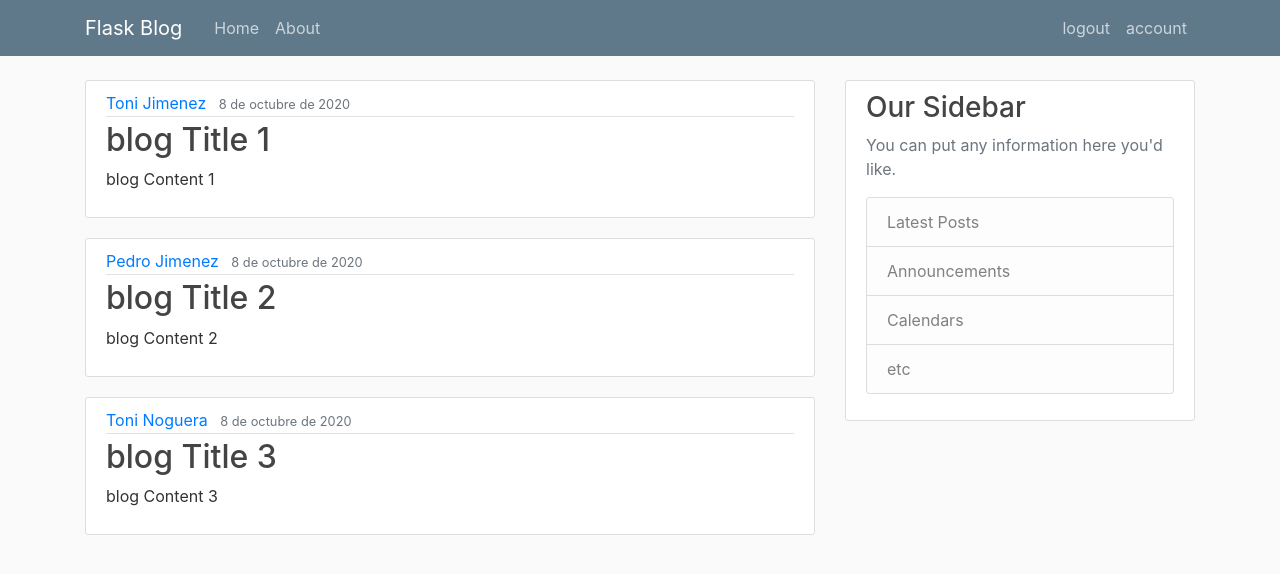
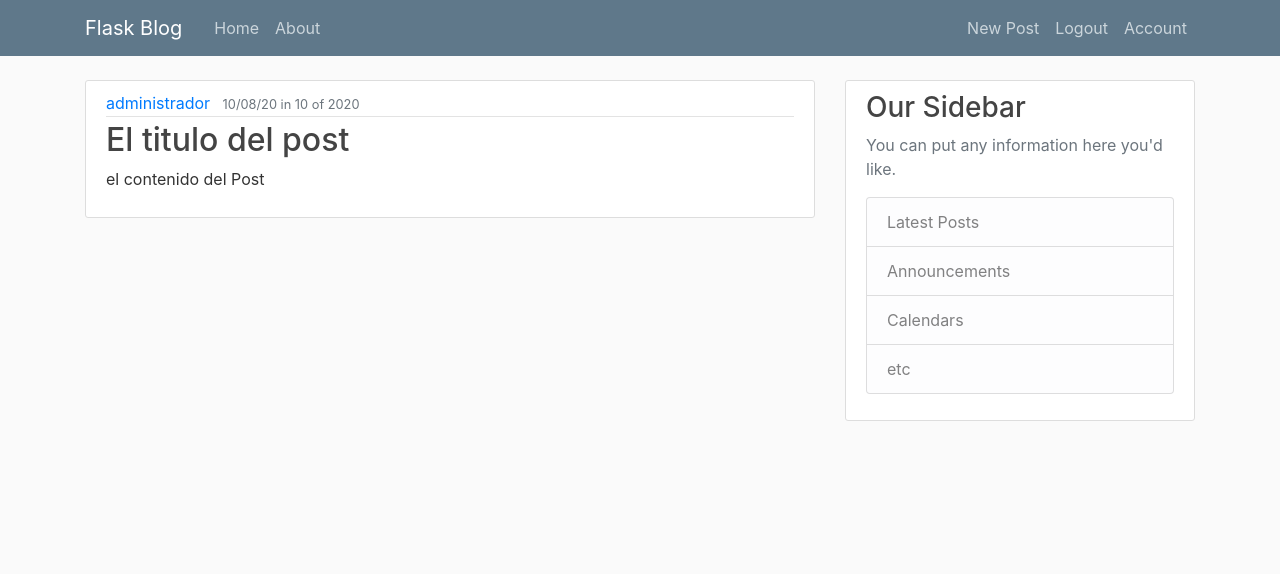
Before and after one commit to ToniJSB/full_flask_app, a Flask app: page / in a window 1280 px wide. Shown: the top 574 px of the page. Run offline with Flask 2, Linux system fonts and the light colour scheme; a user stored in the database is signed in; data comes from the database, SQL or seed files in the repository; both versions use the stored data as it was after the commit; some libraries are stand-ins or nearby versions.

Commit message:
create available, min 15 video 8

```diff
--- a/flaskf/flaskblog/routes.py
+++ b/flaskf/flaskblog/routes.py
@@ -3,36 +3,16 @@ import os
 from PIL import Image
 from flask import render_template, flash, redirect, url_for, request
 from flaskblog import app, bcrypt, db
-from flaskblog.forms import RegistrationForm, LoginForm, AccountForm
+from flaskblog.forms import RegistrationForm, LoginForm, AccountForm, PostForm
 from flaskblog.models import User, Post
 from flask_login import login_user, current_user, logout_user, login_required
-
-posts = [
-    {
-        'author': 'Toni Jimenez',
-        'title': 'blog Title 1',
-        'content': 'blog Content 1',
-        'date_posted': '8 de octubre de 2020'
-    },
-    {
-        'author': 'Pedro Jimenez',
-        'title': 'blog Title 2',
-        'content': 'blog Content 2',
-        'date_posted': '8 de octubre de 2020'
-    },
-    {
-        'author': 'Toni Noguera',
-        'title': 'blog Title 3',
-        'content': 'blog Content 3',
-        'date_posted': '8 de octubre de 2020'
-    },
-]
 
 
 
 @app.route('/')
 @app.route('/home')
 def home():
+    posts = Post.query.all()
     return render_template('home.html', posts = posts, title = 'home')
 
 @app.route('/about')
@@ -64,7 +44,10 @@ def login():
             login_user(user, remember=form.remember.data)
             next_page = request.args.get('next')
             flash(' you have been loged in!', 'success')
-            return redirect(next_page) if next_page else redirect(url_for(home))
+            if next_page:
+                return redirect(next_page)
+            else :
+                return redirect(url_for('home'))
     else:
         flash('login unsuccessful', 'warning')
     return render_template('login.html', title='Login', form=form)
@@ -106,3 +89,16 @@ def account():
         form.email.data = current_user.email
     image_file = url_for('static', filename= 'profile_pics/' + current_user.img_file)
     return render_template('account.html', title='Account', image_file=image_file, form=form)
+
+@app.route('/post/new', methods=['GET','POST'])
+@login_required
+def new_post():
+    form = PostForm()
+    if form.validate_on_submit():
+        post = Post(title=form.title.data, content=form.content.data, author=current_user)
+        db.session.add(post)
+        db.session.commit()
+
+        flash('your post has been created!', 'success')
+        return redirect(url_for('home'))
+    return render_template('create_post.html', title='New Post', form=form)
--- a/flaskf/flaskblog/templates/home.html
+++ b/flaskf/flaskblog/templates/home.html
@@ -4,8 +4,8 @@
     <article class="media content-section">
         <div class="media-body">
             <div class="article-metadata">
-                <a class="mr-2" href="#">{{ post.author }}</a>
-                <small class="text-muted">{{ post.date_posted }}</small>
+                <a class="mr-2" href="#">{{ post.author.username }}</a>
+                <small class="text-muted">{{ post.date_posted.strftime('%D in %m of %Y') }}</small>
             </div>
             <h2><a class="article-title" href="#">{{ post.title }}</a></h2>
             <p class="article-content">{{ post.content }}</p>
--- a/flaskf/flaskblog/templates/layout.html
+++ b/flaskf/flaskblog/templates/layout.html
@@ -32,8 +32,9 @@
             <!-- Navbar Right Side -->
             <div class="navbar-nav">
               {% if current_user.is_authenticated %}
-              <a class="nav-item nav-link" href="{{url_for('logout')}}">logout</a>
-              <a class="nav-item nav-link" href="{{url_for('account')}}">account</a>
+              <a class="nav-item nav-link" href="{{url_for('new_post')}}">New Post</a>
+              <a class="nav-item nav-link" href="{{url_for('logout')}}">Logout</a>
+              <a class="nav-item nav-link" href="{{url_for('account')}}">Account</a>
               {% else %}
                 <a class="nav-item nav-link" href="{{url_for('login')}}">Login</a>
                 <a class="nav-item nav-link" href="{{url_for('register')}}">Register</a>
```
Also changed, not shown: flaskf/flaskblog/forms.py (+6 -1 lines), flaskf/flaskblog/templates/create_post.html (added, +40 -0 lines), flaskf/flaskblog/bloggerSite.db.
